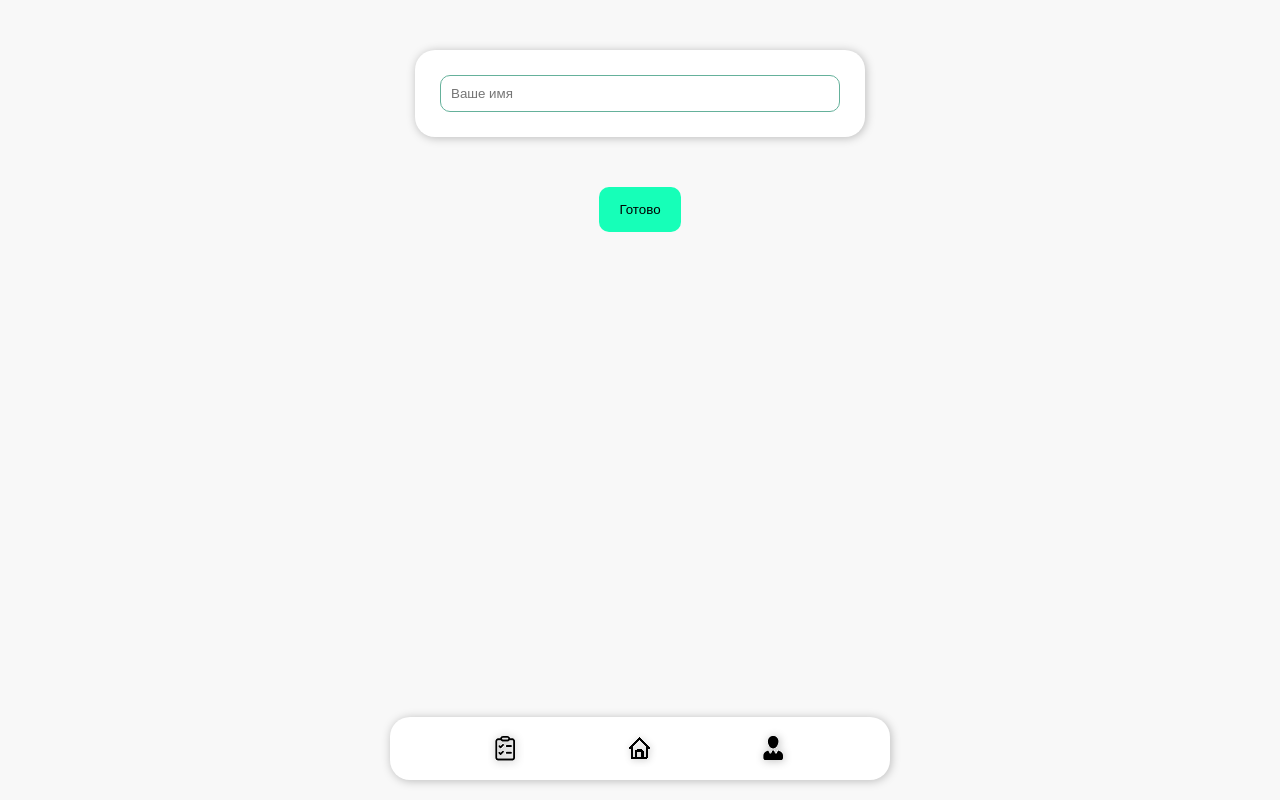
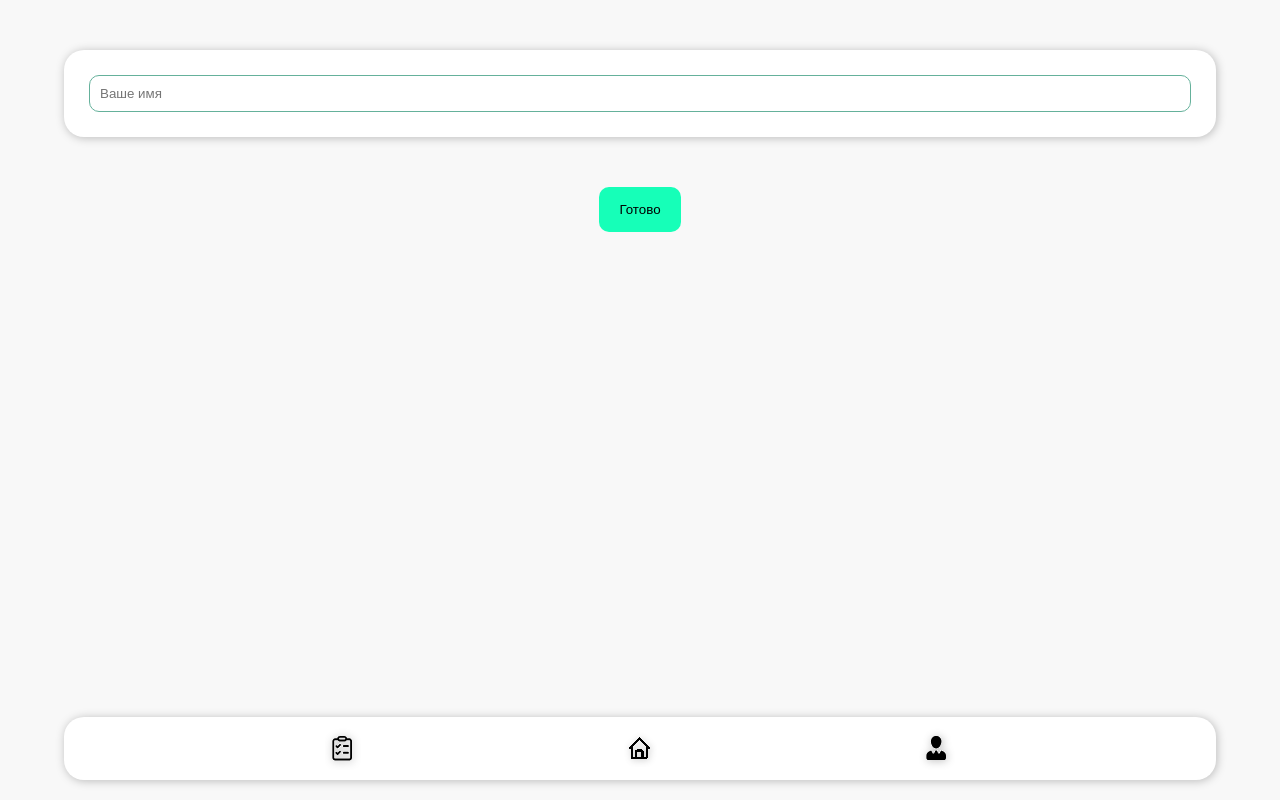
Before and after one commit to ivanio69/hackathon-mf, a Next.js app: page /login in a window 1280 px wide. Built offline with nearby package versions, Linux system fonts and the light colour scheme.

Commit message:
Revert "Adapt for Desktop, fix SWR bug on windows"
This reverts commit 12edf2736b61b4d750fe976521cb697f2ce0877c.

```diff
--- a/styles/globals.css
+++ b/styles/globals.css
@@ -9,8 +9,6 @@ body {
 
 body {
   padding-bottom: 100px;
-  max-width: 500px;
-  margin: 0 auto;
 }
 
 a {
--- a/styles/nav.module.css
+++ b/styles/nav.module.css
@@ -5,16 +5,12 @@
   border-radius: 20px;
   position: fixed;
   bottom: 20px;
-  left: 0;
-  right: 0;
-  margin-left: auto;
-  margin-right: auto;
+  right: 5%;
   display: flex;
   justify-content: space-evenly;
   align-items: center;
   box-shadow: 1px 1px 10px 0px rgba(0, 0, 0, 25%);
   z-index: 69;
-  max-width: 500px;
 }
 
 .svg {
```
Also changed, not shown: .babelrc (deleted), 2 other files (tests, documents, lock files or other folders).
